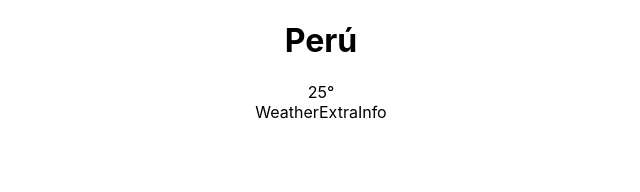
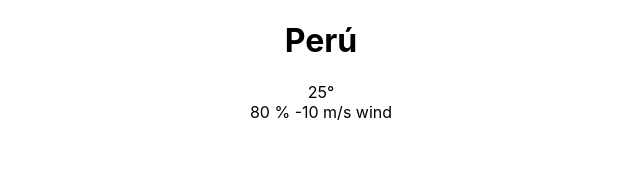
Before and after one commit to OneSevenDev/LearningReactAdvanced, a React (Create React App) app: page / in a window 1280 px wide. Shown: the top 192 px of the page, without its empty margins (319-959 px from the left). Built offline with nearby package versions, Linux system fonts and the light colour scheme.

Commit message:
add parameters with desctructuring

```diff
--- a/src/components/WeatherData.js
+++ b/src/components/WeatherData.js
@@ -5,7 +5,7 @@
 const WeatherData = () => (
   <div>
     <WeatherTemperature />
-    <WeatherExtraInfo />
+    <WeatherExtraInfo humidity={80} wind={"10 m/s"} />
   </div>
 );
 
--- a/src/components/WeatherExtraInfo.js
+++ b/src/components/WeatherExtraInfo.js
@@ -1,7 +1,10 @@
 import React from 'react'
 
-const WeatherExtraInfo = () => (
-  <div>WeatherExtraInfo</div>
+const WeatherExtraInfo = ({humidity, wind}) => (
+  <div>
+    <span>{`${humidity} % -`}</span>
+    <span>{`${wind} wind`}</span>
+  </div>
 );
 
 export default WeatherExtraInfo;
```
